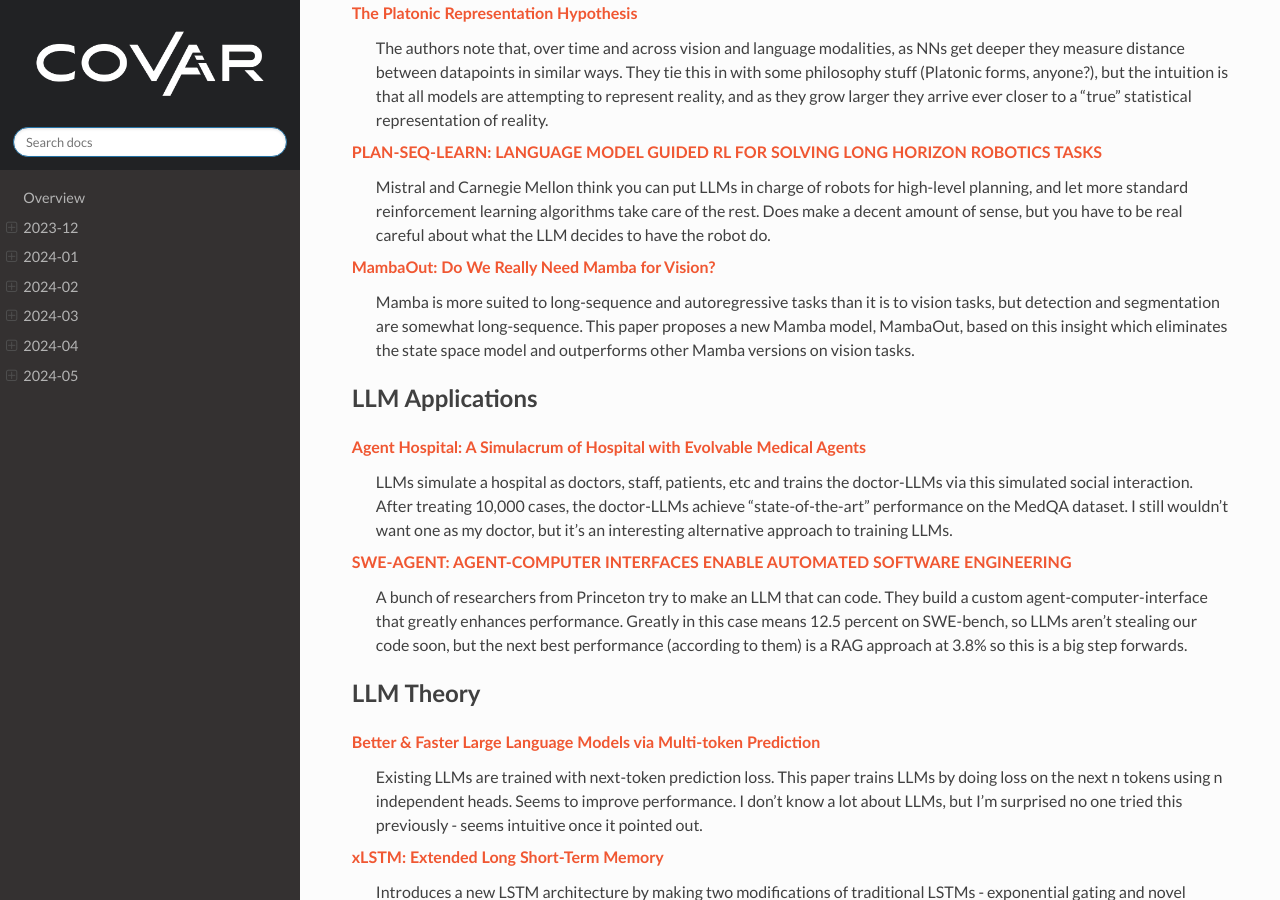
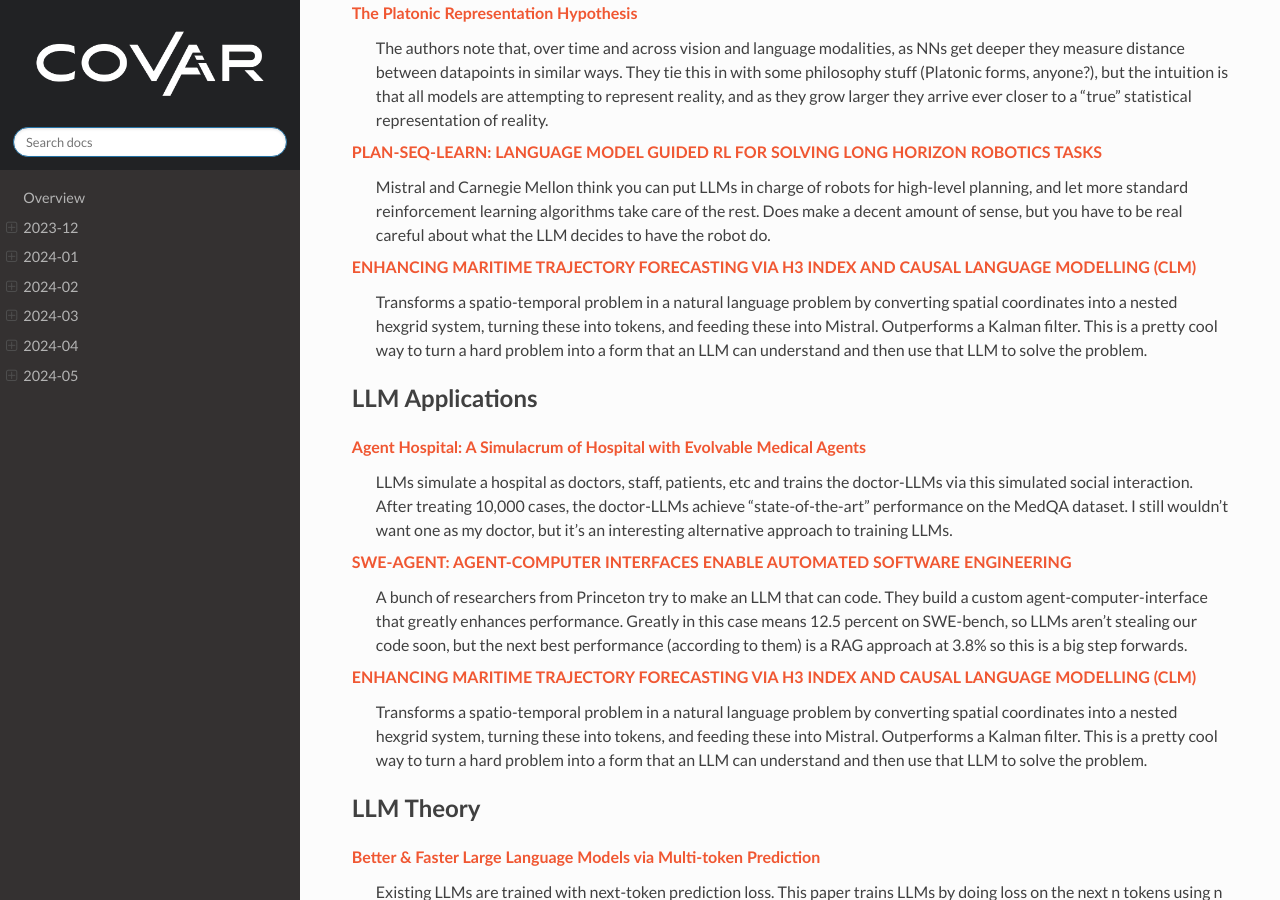
Before and after one commit to covartech/zeitgeist, a Sphinx documentation site: the page built from docs/issues/2024-06.rst, in a window 1280 px wide and 900 px high, scrolled down 713 px. Built offline with Sphinx 7.4.7 and the Read the Docs theme 2.0.0, drawn with Linux system fonts in a browser that asks for light colours; some of the changed text lies outside the part shown.

Commit message:
Update 2024-05-17

```diff
--- a/docs/issues/2024-06.rst
+++ b/docs/issues/2024-06.rst
@@ -20,8 +20,8 @@
 `PLAN-SEQ-LEARN: LANGUAGE MODEL GUIDED RL FOR SOLVING LONG HORIZON ROBOTICS TASKS <https://arxiv.org/pdf/2405.01534>`_
     Mistral and Carnegie Mellon think you can put LLMs in charge of robots for high-level planning, and let more standard reinforcement learning algorithms take care of the rest.  Does make a decent amount of sense, but you have to be real careful about what the LLM decides to have the robot do.
 
-`MambaOut: Do We Really Need Mamba for Vision? <https://arxiv.org/pdf/2405.07992>`_
-    Mamba is more suited to long-sequence and autoregressive tasks than it is to vision tasks, but detection and segmentation are somewhat long-sequence.  This paper proposes a new Mamba model, MambaOut, based on this insight which eliminates the state space model and outperforms other Mamba versions on vision tasks.
+`ENHANCING MARITIME TRAJECTORY FORECASTING VIA H3 INDEX AND CAUSAL LANGUAGE MODELLING (CLM) <https://arxiv.org/pdf/2405.09596>`_
+    Transforms a spatio-temporal problem in a natural language problem by converting spatial coordinates into a nested hexgrid system, turning these into tokens, and feeding these into Mistral. Outperforms a Kalman filter.  This is a pretty cool way to turn a hard problem into a form that an LLM can understand and then use that LLM to solve the problem.
 
 LLM Applications
 ----
@@ -30,6 +30,9 @@
 
 `SWE-AGENT: AGENT-COMPUTER INTERFACES ENABLE AUTOMATED SOFTWARE ENGINEERING <https://swe-agent.com/paper.pdf>`_
     A bunch of researchers from Princeton try to make an LLM that can code.  They build a custom agent-computer-interface that greatly enhances performance.  Greatly in this case means 12.5 percent on SWE-bench, so LLMs aren't stealing our code soon, but the next best performance (according to them) is a RAG approach at 3.8% so this is a big step forwards.
+
+`ENHANCING MARITIME TRAJECTORY FORECASTING VIA H3 INDEX AND CAUSAL LANGUAGE MODELLING (CLM) <https://arxiv.org/pdf/2405.09596>`_
+    Transforms a spatio-temporal problem in a natural language problem by converting spatial coordinates into a nested hexgrid system, turning these into tokens, and feeding these into Mistral. Outperforms a Kalman filter.  This is a pretty cool way to turn a hard problem into a form that an LLM can understand and then use that LLM to solve the problem.
 
 LLM Theory
 ----------
@@ -118,10 +121,13 @@
 `BenthicNet: A global compilation of seafloor images for deep learning applications <https://arxiv.org/pdf/2405.05241>`_
     Lots of images of the seafloor.  Could be useful for some sort of navy thing down the line.
 
-New LLMs
---------
+New Models
+----------
 `Granite Code Models: A Family of Open Foundation Models for Code Intelligence <https://arxiv.org/pdf/2405.04324>`_
     IBM releases a code-focussed LLM.  Decoder only, trained in 116 languages.  Github available.  Reaches (and sometimes exceeds) state-of-the-art performance.  May be smaller than competitors and good at all coding focussed tasks, unlike larger models which have specialized and achieve about the same performance.
 
 `DeepSeek-V2: A Strong, Economical, and Efficient Mixture-of-Experts Language Model <https://arxiv.org/pdf/2405.04434>`_
     DeepSeek-AI drops another Mixture-of-Experts LLM.  Total of 236B parameters.  Context length of 128K tokens.  Better performance, lower training cost, etc.  Even with "only" 21B parameters, gets state-of-the-art performance amongst open-source models.
+
+`Grounding DINO 1.5: Advance the “Edge” of Open-Set Object Detection <https://arxiv.org/pdf/2405.10300>`_
+    A new suite of Grounding DINO models which do more or less the same thing as the old one (detect object given language prompts) but comes in two flavors, one of which is better and one of which is faster.
```
